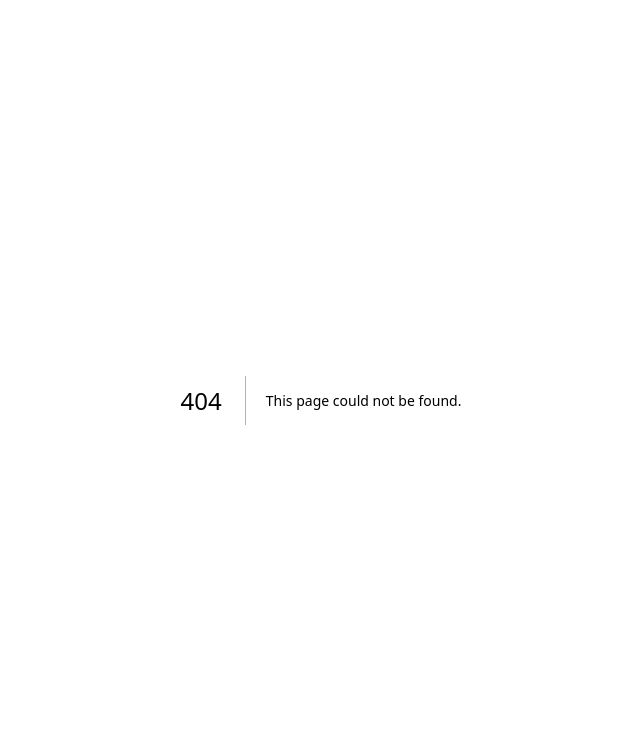
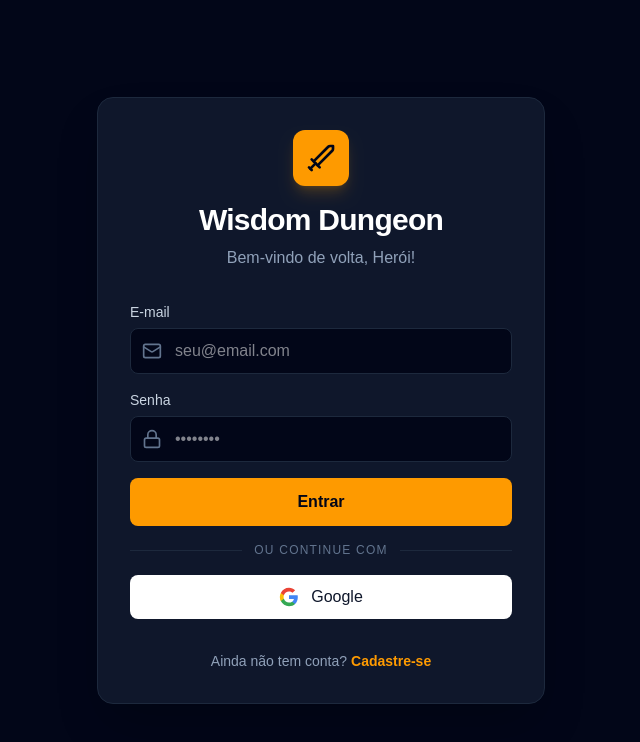
Before and after one commit to mastrien/wisdomdungeon, a Next.js app in the folder wisdom_frontend/: page /login in a window 1280 px wide. Before the commit this address had no page. Shown: the top 742 px of the page, without its empty margins (319-959 px from the left). Built offline with nearby package versions, Linux system fonts and the light colour scheme; no server answers.

Commit message:
feat(frontend): implement login interface and authenticated dashboard

```diff
--- a/wisdom_frontend/src/app/layout.tsx
+++ b/wisdom_frontend/src/app/layout.tsx
@@ -1,6 +1,7 @@
 import type { Metadata } from "next";
 import { Geist, Geist_Mono } from "next/font/google";
 import "./globals.css";
+import { AuthProvider } from "@/context/AuthContext";
 
 const geistSans = Geist({
   variable: "--font-geist-sans",
@@ -13,8 +14,8 @@
 });
 
 export const metadata: Metadata = {
-  title: "Create Next App",
-  description: "Generated by create next app",
+  title: "Wisdom Dungeon",
+  description: "Gamified learning platform",
 };
 
 export default function RootLayout({
@@ -23,11 +24,14 @@
   children: React.ReactNode;
 }>) {
   return (
-    <html
-      lang="en"
-      className={`${geistSans.variable} ${geistMono.variable} h-full antialiased`}
-    >
-      <body className="min-h-full flex flex-col">{children}</body>
+    <html lang="pt-br">
+      <body
+        className={`${geistSans.variable} ${geistMono.variable} antialiased`}
+      >
+        <AuthProvider>
+          {children}
+        </AuthProvider>
+      </body>
     </html>
   );
 }
--- /dev/null
+++ b/wisdom_frontend/src/app/login/page.tsx
@@ -0,0 +1,142 @@
+"use client";
+
+import { useState } from "react";
+import {
+  signInWithEmailAndPassword,
+  createUserWithEmailAndPassword,
+  signInWithPopup,
+  GoogleAuthProvider
+} from "firebase/auth";
+import { auth } from "@/lib/firebase";
+import { useRouter } from "next/navigation";
+import { Sword, Mail, Lock, Loader2 } from "lucide-react";
+
+export default function LoginPage() {
+  const [isLogin, setIsLogin] = useState(true);
+  const [email, setEmail] = useState("");
+  const [password, setPassword] = useState("");
+  const [loading, setLoading] = useState(false);
+  const [error, setError] = useState("");
+  const router = useRouter();
+
+  const handleSubmit = async (e: React.FormEvent) => {
+    e.preventDefault();
+    setLoading(true);
+    setError("");
+
+    try {
+      if (isLogin) {
+        await signInWithEmailAndPassword(auth, email, password);
+      } else {
+        await createUserWithEmailAndPassword(auth, email, password);
+      }
+      router.push("/");
+    } catch (err: any) {
+      setError(err.message);
+    } finally {
+      setLoading(false);
+    }
+  };
+
+  const handleGoogleLogin = async () => {
+    const provider = new GoogleAuthProvider();
+    try {
+      await signInWithPopup(auth, provider);
+      router.push("/");
+    } catch (err: any) {
+      setError(err.message);
+    }
+  };
+
+  return (
+    <div className="min-h-screen bg-slate-950 flex flex-col items-center justify-center p-4">
+      <div className="w-full max-w-md bg-slate-900 border border-slate-800 rounded-2xl p-8 shadow-2xl">
+        <div className="flex flex-col items-center mb-8">
+          <div className="bg-amber-500 p-3 rounded-xl mb-4 shadow-lg shadow-amber-500/20">
+            <Sword className="w-8 h-8 text-slate-950" />
+          </div>
+          <h1 className="text-3xl font-bold text-white tracking-tight">Wisdom Dungeon</h1>
+          <p className="text-slate-400 mt-2">
+            {isLogin ? "Bem-vindo de volta, Herói!" : "Comece sua jornada acadêmica"}
+          </p>
+        </div>
+
+        <form onSubmit={handleSubmit} className="space-y-4">
+          <div>
+            <label className="text-sm font-medium text-slate-300 block mb-1.5">E-mail</label>
+            <div className="relative">
+              <Mail className="w-5 h-5 text-slate-500 absolute left-3 top-1/2 -translate-y-1/2" />
+              <input
+                type="email"
+                value={email}
+                onChange={(e) => setEmail(e.target.value)}
+                className="w-full bg-slate-950 border border-slate-800 text-white pl-11 pr-4 py-2.5 rounded-lg focus:ring-2 focus:ring-amber-500 focus:border-transparent outline-none transition-all"
+                placeholder="seu@email.com"
+                required
+              />
+            </div>
+          </div>
+
+          <div>
+            <label className="text-sm font-medium text-slate-300 block mb-1.5">Senha</label>
+            <div className="relative">
+              <Lock className="w-5 h-5 text-slate-500 absolute left-3 top-1/2 -translate-y-1/2" />
+              <input
+                type="password"
+                value={password}
+                onChange={(e) => setPassword(e.target.value)}
+                className="w-full bg-slate-950 border border-slate-800 text-white pl-11 pr-4 py-2.5 rounded-lg focus:ring-2 focus:ring-amber-500 focus:border-transparent outline-none transition-all"
+                placeholder="••••••••"
+                required
+              />
+            </div>
+          </div>
+
+          {error && (
+            <div className="bg-red-500/10 border border-red-500/50 text-red-500 text-sm p-3 rounded-lg">
+              {error}
+            </div>
+          )}
+
+          <button
+            type="submit"
+            disabled={loading}
+            className="w-full bg-amber-500 hover:bg-amber-400 disabled:bg-amber-800 text-slate-950 font-bold py-3 rounded-lg transition-colors flex items-center justify-center gap-2"
+          >
+            {loading ? <Loader2 className="w-5 h-5 animate-spin" /> : (isLogin ? "Entrar" : "Criar Conta")}
+          </button>
+        </form>
+
+        <div className="mt-6">
+          <div className="relative flex items-center justify-center mb-6">
+            <div className="border-t border-slate-800 w-full"></div>
+            <span className="bg-slate-900 px-3 text-xs text-slate-500 absolute uppercase tracking-widest">Ou continue com</span>
+          </div>
+
+          <button
+            onClick={handleGoogleLogin}
+            className="w-full bg-white hover:bg-slate-100 text-slate-900 font-medium py-2.5 rounded-lg transition-colors flex items-center justify-center gap-3"
+          >
+            <svg className="w-5 h-5" viewBox="0 0 24 24">
+              <path d="M22.56 12.25c0-.78-.07-1.53-.2-2.25H12v4.26h5.92c-.26 1.37-1.04 2.53-2.21 3.31v2.77h3.57c2.08-1.92 3.28-4.74 3.28-8.09z" fill="#4285F4"/>
+              <path d="M12 23c2.97 0 5.46-.98 7.28-2.66l-3.57-2.77c-.98.66-2.23 1.06-3.71 1.06-2.86 0-5.29-1.93-6.16-4.53H2.18v2.84C3.99 20.53 7.7 23 12 23z" fill="#34A853"/>
+              <path d="M5.84 14.09c-.22-.66-.35-1.36-.35-2.09s.13-1.43.35-2.09V7.07H2.18C1.43 8.55 1 10.22 1 12s.43 3.45 1.18 4.93l2.85-2.25.81-.59z" fill="#FBBC05"/>
+              <path d="M12 5.38c1.62 0 3.06.56 4.21 1.64l3.15-3.15C17.45 2.09 14.97 1 12 1 7.7 1 3.99 3.47 2.18 7.07l3.66 2.84c.87-2.6 3.3-4.53 6.16-4.53z" fill="#EA4335"/>
+            </svg>
+            Google
+          </button>
+        </div>
+
+        <p className="text-center text-slate-400 mt-8 text-sm">
+          {isLogin ? "Ainda não tem conta?" : "Já possui uma conta?"}
+          <button
+            onClick={() => setIsLogin(!isLogin)}
+            className="text-amber-500 hover:text-amber-400 font-bold ml-1 outline-none"
+          >
+            {isLogin ? "Cadastre-se" : "Faça Login"}
+          </button>
+        </p>
+      </div>
+    </div>
+  );
+}
--- a/wisdom_frontend/src/app/page.tsx
+++ b/wisdom_frontend/src/app/page.tsx
@@ -1,63 +1,104 @@
-import Image from "next/image";
+"use client";
 
-export default function Home() {
+import { useAuth } from "@/context/AuthContext";
+import { useRouter } from "next/navigation";
+import { useEffect } from "react";
+import { auth } from "@/lib/firebase";
+import { LogOut, Sword, Trophy, History, Play } from "lucide-react";
+
+export default function HomePage() {
+  const { user, loading } = useAuth();
+  const router = useRouter();
+
+  useEffect(() => {
+    if (!loading && !user) {
+      router.push("/login");
+    }
+  }, [user, loading, router]);
+
+  if (loading || !user) {
+    return (
+      <div className="min-h-screen bg-slate-950 flex items-center justify-center text-white">
+        Carregando dungeon...
+      </div>
+    );
+  }
+
   return (
-    <div className="flex flex-col flex-1 items-center justify-center bg-zinc-50 font-sans dark:bg-black">
-      <main className="flex flex-1 w-full max-w-3xl flex-col items-center justify-between py-32 px-16 bg-white dark:bg-black sm:items-start">
-        <Image
-          className="dark:invert"
-          src="/next.svg"
-          alt="Next.js logo"
-          width={100}
-          height={20}
-          priority
-        />
-        <div className="flex flex-col items-center gap-6 text-center sm:items-start sm:text-left">
-          <h1 className="max-w-xs text-3xl font-semibold leading-10 tracking-tight text-black dark:text-zinc-50">
-            To get started, edit the page.tsx file.
-          </h1>
-          <p className="max-w-md text-lg leading-8 text-zinc-600 dark:text-zinc-400">
-            Looking for a starting point or more instructions? Head over to{" "}
-            <a
-              href="https://vercel.com/templates?framework=next.js&utm_source=create-next-app&utm_medium=appdir-template-tw&utm_campaign=create-next-app"
-              className="font-medium text-zinc-950 dark:text-zinc-50"
+    <div className="min-h-screen bg-slate-950 text-slate-200">
+      {/* Header */}
+      <header className="border-b border-slate-800 bg-slate-900/50 backdrop-blur-md sticky top-0 z-10">
+        <div className="max-w-6xl mx-auto px-4 h-16 flex items-center justify-between">
+          <div className="flex items-center gap-2">
+            <Sword className="text-amber-500" />
+            <span className="font-bold text-xl text-white">Wisdom Dungeon</span>
+          </div>
+
+          <div className="flex items-center gap-4">
+            <div className="hidden md:flex items-center gap-4 px-4 py-1.5 bg-slate-800 rounded-full border border-slate-700">
+              <div className="flex items-center gap-1.5 text-sm font-medium">
+                <Trophy className="w-4 h-4 text-amber-500" />
+                <span>Nível 1</span>
+              </div>
+              <div className="w-px h-4 bg-slate-700"></div>
+              <div className="text-sm font-medium">0 XP</div>
+            </div>
+
+            <button
+              onClick={() => auth.signOut()}
+              className="p-2 hover:bg-slate-800 rounded-lg text-slate-400 hover:text-white transition-colors"
+              title="Sair"
             >
-              Templates
-            </a>{" "}
-            or the{" "}
-            <a
-              href="https://nextjs.org/learn?utm_source=create-next-app&utm_medium=appdir-template-tw&utm_campaign=create-next-app"
-              className="font-medium text-zinc-950 dark:text-zinc-50"
+              <LogOut className="w-5 h-5" />
+            </button>
+          </div>
+        </div>
+      </header>
+
+      <main className="max-w-4xl mx-auto px-4 py-12">
+        <div className="mb-12">
+          <h2 className="text-4xl font-extrabold text-white mb-4">Mundo da Matemática</h2>
+          <p className="text-slate-400 text-lg">Selecione uma masmorra e comece seu desafio procedural.</p>
+        </div>
+
+        {/* Dungeon List */}
+        <div className="grid grid-cols-1 md:grid-cols-2 gap-6">
+          {[
+            { id: "algebra_basica", name: "Torre de Álgebra", desc: "Equações de 1º grau" },
+            { id: "calculo_basico", name: "Cripta das Derivadas", desc: "Cálculo diferencial básico" },
+            { id: "geometria", name: "Labirinto de Formas", desc: "Áreas e volumes" },
+            { id: "algebra_linear", name: "Fortaleza das Matrizes", desc: "Determinantes e sistemas" },
+            { id: "probabilidade", name: "Templo do Acaso", desc: "Probabilidade simples" }
+          ].map((dungeon) => (
+            <div
+              key={dungeon.id}
+              className="group bg-slate-900 border border-slate-800 p-6 rounded-2xl hover:border-amber-500/50 transition-all cursor-pointer relative overflow-hidden"
             >
-              Learning
-            </a>{" "}
-            center.
-          </p>
+              <div className="absolute top-0 right-0 p-4 opacity-10 group-hover:opacity-100 group-hover:text-amber-500 transition-opacity">
+                <Play className="fill-current" />
+              </div>
+              <h3 className="text-xl font-bold text-white mb-2">{dungeon.name}</h3>
+              <p className="text-slate-400 mb-6">{dungeon.desc}</p>
+              <div className="flex items-center justify-between">
+                <span className="text-xs uppercase tracking-widest text-slate-500 font-bold">Dificuldade: Fácil</span>
+                <button className="bg-slate-800 group-hover:bg-amber-500 group-hover:text-slate-950 text-white px-4 py-2 rounded-lg font-bold text-sm transition-colors">
+                  Explorar
+                </button>
+              </div>
+            </div>
+          ))}
         </div>
-        <div className="flex flex-col gap-4 text-base font-medium sm:flex-row">
-          <a
-            className="flex h-12 w-full items-center justify-center gap-2 rounded-full bg-foreground px-5 text-background transition-colors hover:bg-[#383838] dark:hover:bg-[#ccc] md:w-[158px]"
-            href="https://vercel.com/new?utm_source=create-next-app&utm_medium=appdir-template-tw&utm_campaign=create-next-app"
-            target="_blank"
-            rel="noopener noreferrer"
-          >
-            <Image
-              className="dark:invert"
-              src="/vercel.svg"
-              alt="Vercel logomark"
-              width={16}
-              height={16}
-            />
-            Deploy Now
-          </a>
-          <a
-            className="flex h-12 w-full items-center justify-center rounded-full border border-solid border-black/[.08] px-5 transition-colors hover:border-transparent hover:bg-black/[.04] dark:border-white/[.145] dark:hover:bg-[#1a1a1a] md:w-[158px]"
-            href="https://nextjs.org/docs?utm_source=create-next-app&utm_medium=appdir-template-tw&utm_campaign=create-next-app"
-            target="_blank"
-            rel="noopener noreferrer"
-          >
-            Documentation
-          </a>
+
+        {/* Stats & History Shortcut */}
+        <div className="mt-12 p-8 bg-gradient-to-br from-slate-900 to-slate-950 border border-slate-800 rounded-3xl flex flex-col md:flex-row items-center justify-between gap-8">
+          <div>
+            <h3 className="text-2xl font-bold text-white mb-2">Seu Progresso</h3>
+            <p className="text-slate-400">Você ainda não completou nenhuma dungeon hoje.</p>
+          </div>
+          <button className="flex items-center gap-2 bg-slate-800 hover:bg-slate-700 text-white px-6 py-3 rounded-xl font-bold transition-all shadow-lg">
+            <History className="w-5 h-5" />
+            Ver Histórico Completo
+          </button>
         </div>
       </main>
     </div>
--- /dev/null
+++ b/wisdom_frontend/src/context/AuthContext.tsx
@@ -0,0 +1,33 @@
+"use client";
+
+import React, { createContext, useContext, useEffect, useState } from "react";
+import { onAuthStateChanged, User } from "firebase/auth";
+import { auth } from "@/lib/firebase";
+
+interface AuthContextType {
+  user: User | null;
+  loading: boolean;
+}
+
+const AuthContext = createContext<AuthContextType>({ user: null, loading: true });
+
+export const AuthProvider = ({ children }: { children: React.ReactNode }) => {
+  const [user, setUser] = useState<User | null>(null);
+  const [loading, setLoading] = useState(true);
+
+  useEffect(() => {
+    const unsubscribe = onAuthStateChanged(auth, (user) => {
+      setUser(user);
+      setLoading(false);
+    });
+    return () => unsubscribe();
+  }, []);
+
+  return (
+    <AuthContext.Provider value={{ user, loading }}>
+      {children}
+    </AuthContext.Provider>
+  );
+};
+
+export const useAuth = () => useContext(AuthContext);
```
Also changed, not shown: wisdom_frontend/src/services/api.ts (added, +17 -0 lines), 1 other file (tests, documents, lock files or other folders).
